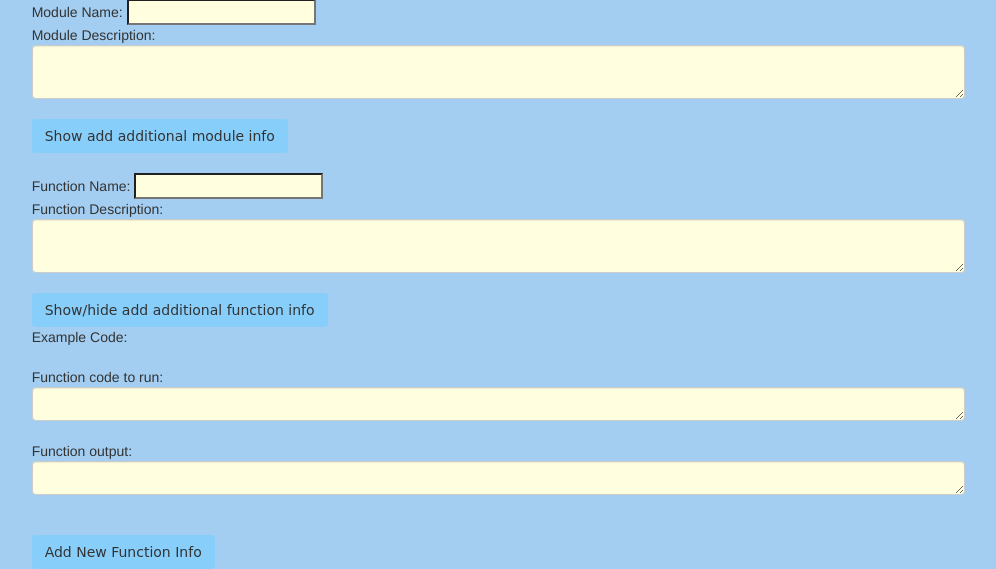
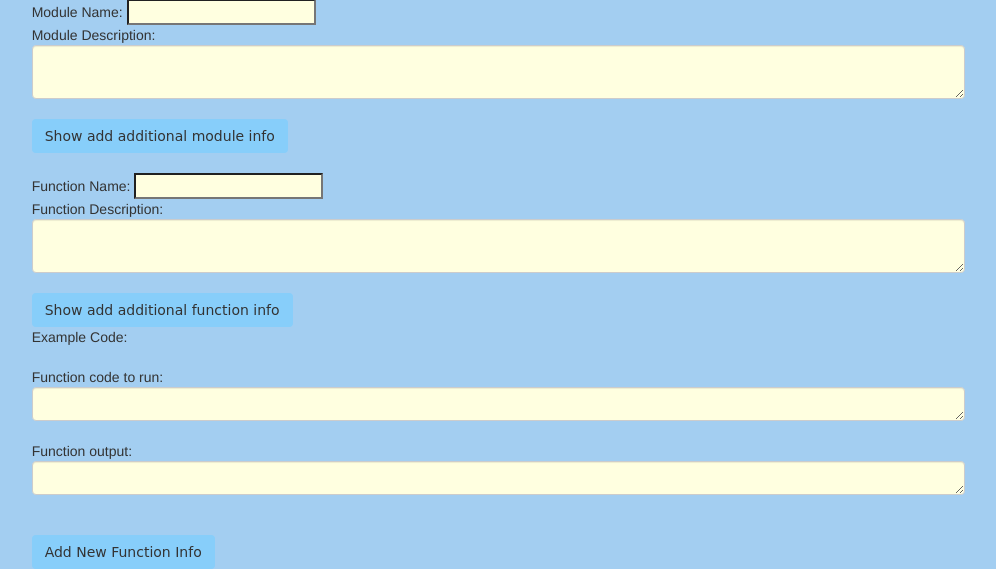
Before and after one commit to gkchan/PyQuizBase, a Flask app: a page that uses templates/add_modules.html in a window 1280 px wide. Shown: the part 326-895 px from the top of the page, without its empty margins (90-1086 px from the left). Run offline with Flask 2, Linux system fonts and the light colour scheme; the visitor is signed in with stand-in values (Sample User, id 1); some libraries are stand-ins or nearby versions.

Commit message:
Break show/hide additional function info text box into alternating buttons

```diff
--- a/templates/add_modules.html
+++ b/templates/add_modules.html
@@ -19,7 +19,9 @@
       Function Name: <input type="text" name="fname" class="textbox"><br>
       Function Description: <textarea name="fdesc" class="form-control textbox" rows="2" style="width:90%"></textarea><br>
 
-      <div id="addf" class="btn">Show/hide add additional function info</div>
+      <div id="showfunc" class="addf btn">Show add additional function info</div>
+      <div id="hidefunc" class="addf btn">Hide add additional function info</div>
+
       <div id="faddinfo">Function Additional Info: <textarea name="faddinfo" class="form-control textbox" style="width:90%"></textarea></div><br>
 
 
@@ -42,7 +44,9 @@
                                         $(".addm").toggle(); });
 
     $("#faddinfo").hide();
-    $("#addf").on("click", function () { $("#faddinfo").toggle(); });
+    $("#hidefunc").hide();
+    $(".addf").on("click", function () { $("#faddinfo").toggle();
+                                        $(".addf").toggle(); });
 
   </script>
 {% endblock %}
```
